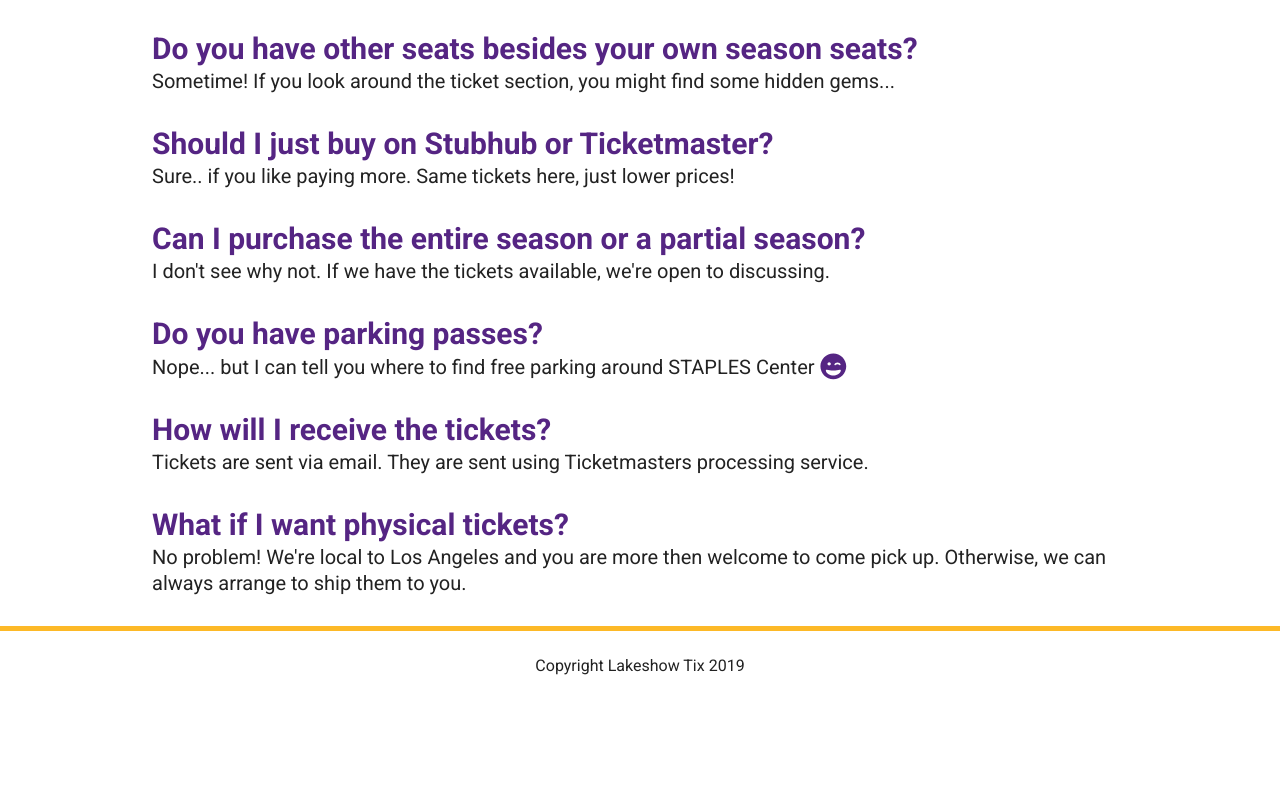
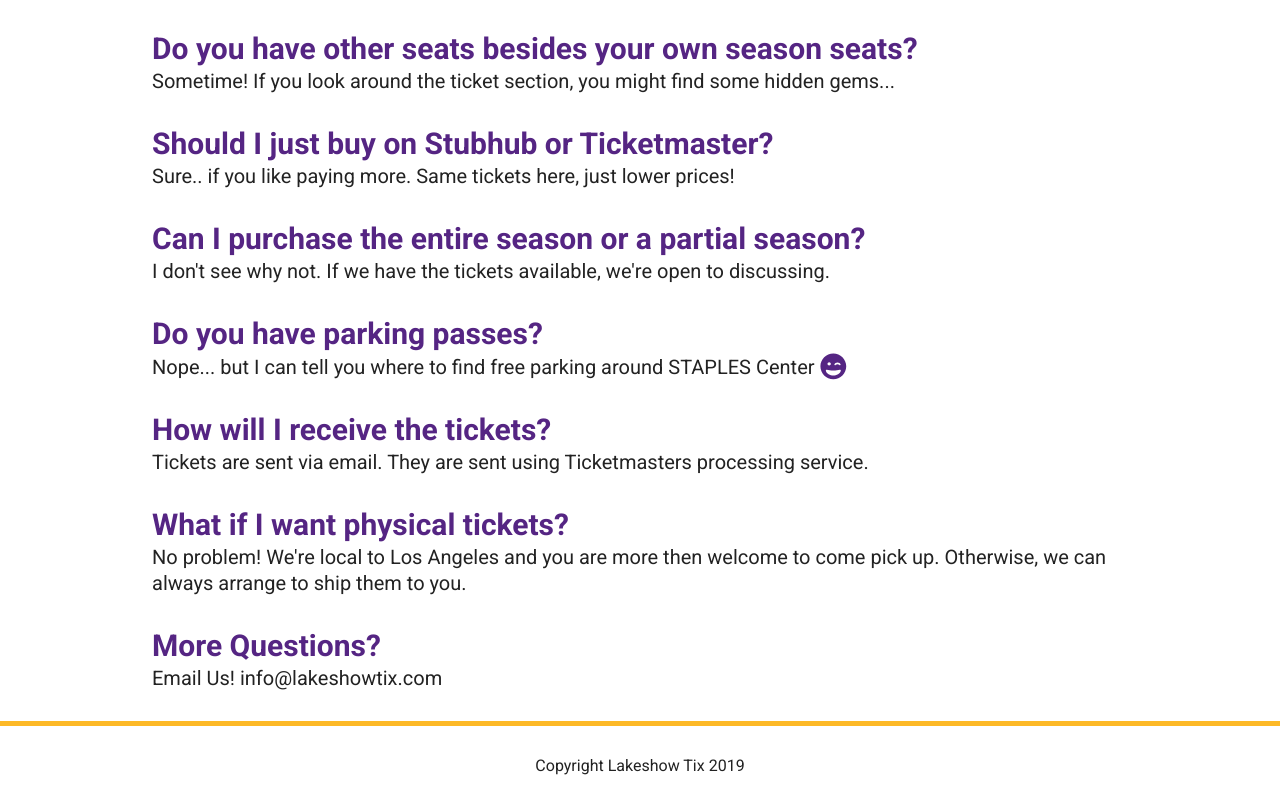
Before and after one commit to matrayu/lakeshow-app, a React (Create React App) app: page /faq in a window 1280 px wide. Shown: the part 488-1279 px from the top of the page. Before the commit the page ends 1184 px from the top, so only its background shows below. Built offline with nearby package versions, Linux system fonts and the light colour scheme; no server answers.

Commit message:
Added FB like buttons

```diff
--- a/public/index.html
+++ b/public/index.html
@@ -35,6 +35,7 @@
   <body>
     <noscript>You need to enable JavaScript to run this app.</noscript>
     <div id="root"></div>
+    <div id="fb-root"></div>
     <!-- Global site tag (gtag.js) - Google Analytics -->
     <script async src="https://www.googletagmanager.com/gtag/js?id=UA-126240273-2"></script>
     <script>
@@ -43,5 +44,7 @@
       gtag('js', new Date());
       gtag('config', 'UA-126240273-2');
     </script>
+    <!-- FB Like and Recommend -->
+    <script async defer crossorigin="anonymous" src="https://connect.facebook.net/en_US/sdk.js#xfbml=1&version=v5.0"></script>
   </body>
 </html>
--- a/src/components/MainFooter/MainFooter.css
+++ b/src/components/MainFooter/MainFooter.css
@@ -6,5 +6,9 @@
 }
 
 .MainFooter>p {
-    padding-top: 25px;;
+    padding: 10px;;
 }
+
+.fb-like {
+    padding: 10px;;
+}
--- a/src/components/MainFooter/MainFooter.js
+++ b/src/components/MainFooter/MainFooter.js
@@ -6,6 +6,7 @@ export default class MainFooter extends Component {
     render() {
         return(
             <section className='MainFooter'>
+                <div class="fb-like" data-href="https://www.lakeshowtix.com" data-width="" data-layout="button" data-action="like" data-size="small" data-show-faces="true" data-share="true"></div>
                 <p>Copyright Lakeshow Tix 2019</p>
             </section>
         )
--- a/src/routes/FaqPage/FaqPage.js
+++ b/src/routes/FaqPage/FaqPage.js
@@ -40,6 +40,9 @@ export default class FaqPage extends Component {
 
                 <h4>What if I want physical tickets?</h4>
                 <p>No problem! We're local to Los Angeles and you are more then welcome to come pick up. Otherwise, we can always arrange to ship them to you.</p>
+
+                <h4>More Questions?</h4>
+                <p>Email Us! <a href = "mailto: info@lakeshowtix.com" target="_blank" rel="noopener noreferrer">info@lakeshowtix.com</a></p>
             </div>
         </div>
         )
```
